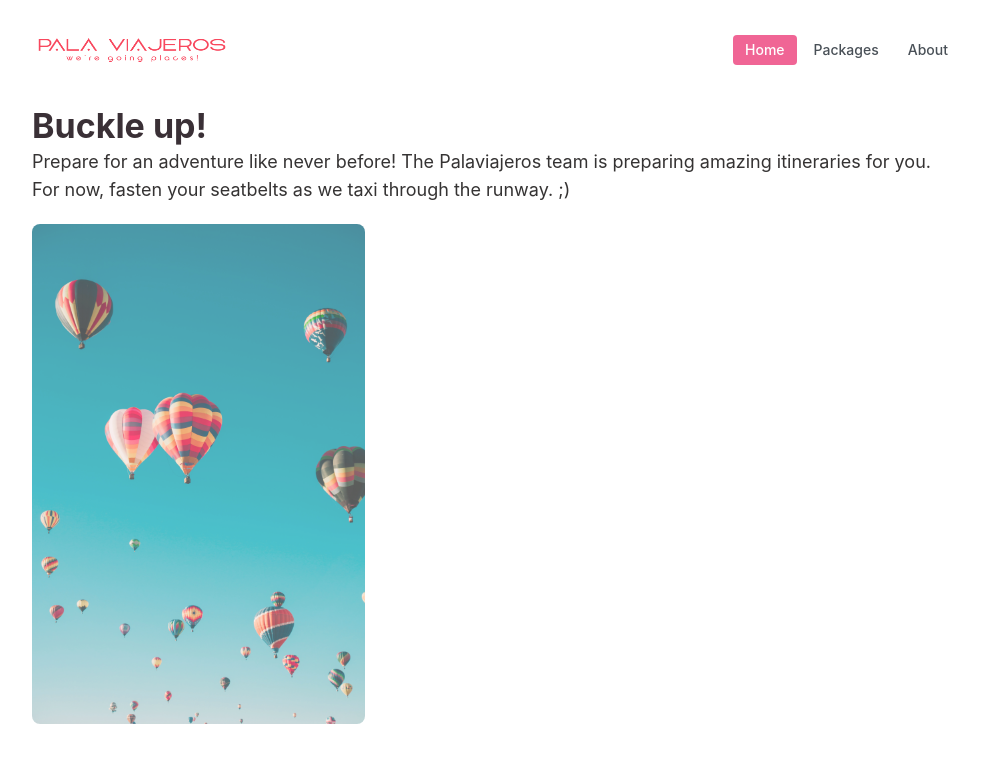
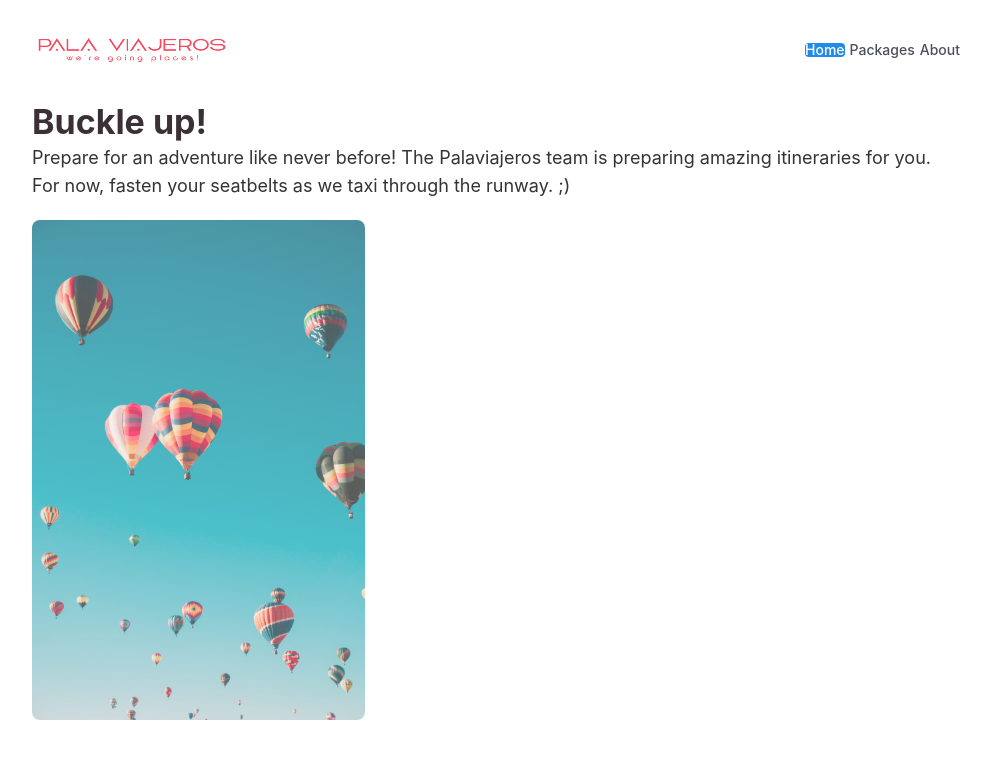
Before and after one commit to palaviajeros/palaviajeros-ui, a Next.js app: page / in a window 1280 px wide. Shown: the top 762 px of the page, without its empty margins (144-1135 px from the left). Built offline with nearby package versions, Linux system fonts and the light colour scheme.

Commit message:
refactor navbar style module to css

```diff
--- a/src/app/components/Navbar/Navbar.module.css
+++ b/src/app/components/Navbar/Navbar.module.css
@@ -1,31 +1,37 @@
 .header {
-  height: 6em;
-  margin-bottom: 8px;
+  height: rem(56px);
+  margin-bottom: rem(120px);
   background-color: var(--mantine-color-body);
+  border-bottom: rem(1px) solid
+    light-dark(var(--mantine-color-gray-3), var(--mantine-color-dark-4));
 }
 
 .inner {
+  height: rem(56px);
   display: flex;
   justify-content: space-between;
   align-items: center;
 }
 
-/*link is for <a> in items*/
 .link {
-  display: flex;
-  flex-direction: column;
+  display: block;
   line-height: 1;
-  padding: 8px 12px;
+  padding: rem(8px) rem(12px);
   border-radius: var(--mantine-radius-sm);
   text-decoration: none;
   color: light-dark(var(--mantine-color-gray-7), var(--mantine-color-dark-0));
   font-size: var(--mantine-font-size-sm);
   font-weight: 500;
+
+  @mixin hover {
+    background-color: light-dark(
+      var(--mantine-color-gray-0),
+      var(--mantine-color-dark-6)
+    );
+  }
+
+  [data-mantine-color-scheme] &[data-active] {
+    background-color: var(--mantine-color-blue-filled);
+    color: var(--mantine-color-white);
+  }
 }
-[data-mantine-color-scheme] .link[data-active] {
-  background-color: var(--mantine-color-pink-5);
-  color: var(--mantine-color-white);
-}
-.link:hover {
-  background-color: light-dark(var(--mantine-color-gray-0), var(--mantine-color-dark-6));
-}/*# sourceMappingURL=Navbar.module.css.map */
--- a/src/app/components/Navbar/Navbar.module.scss
+++ /dev/null
@@ -1,37 +0,0 @@
-.header {
-    height: 6em;
-    margin-bottom: rem(120px, 16px);
-    background-color: var(--mantine-color-body);
-}
-
-.inner {
-    display: flex;
-    justify-content: space-between;
-    align-items: center;
-}
-
-/*link is for <a> in items*/
-.link {
-    display: flex;
-    flex-direction: column;
-    line-height: 1;
-    padding: rem(8px, 16px) rem(12px, 16px);
-    border-radius: var(--mantine-radius-sm);
-    text-decoration: none;
-    color: light-dark(var(--mantine-color-gray-7), var(--mantine-color-dark-0));
-    font-size: var(--mantine-font-size-sm);
-    font-weight: 500;
-
-    @mixin hover {
-        background-color: light-dark(var(--mantine-color-gray-0), var(--mantine-color-dark-6));
-    }
-
-    [data-mantine-color-scheme] &[data-active] {
-        background-color: var(--mantine-color-pink-5);
-        color: var(--mantine-color-white);
-    }
-
-    &:hover {
-        background-color: light-dark(var(--mantine-color-gray-0), var(--mantine-color-dark-6));
-    }
-}
--- a/src/app/components/Navbar/Navbar.tsx
+++ b/src/app/components/Navbar/Navbar.tsx
@@ -7,7 +7,7 @@ import { usePathname } from "next/navigation";
 import { Container, Group, Burger, Drawer } from "@mantine/core";
 import { useDisclosure, useMediaQuery } from "@mantine/hooks";
 import { IconX } from "@tabler/icons-react";
-import classes from "@/app/components/Navbar/Navbar.module.scss";
+import classes from "@/app/components/Navbar/Navbar.module.css";
 
 const links = [
   { link: "/", label: "Home" },
```
Also changed, not shown: 1 other file (tests, documents, lock files or other folders).
